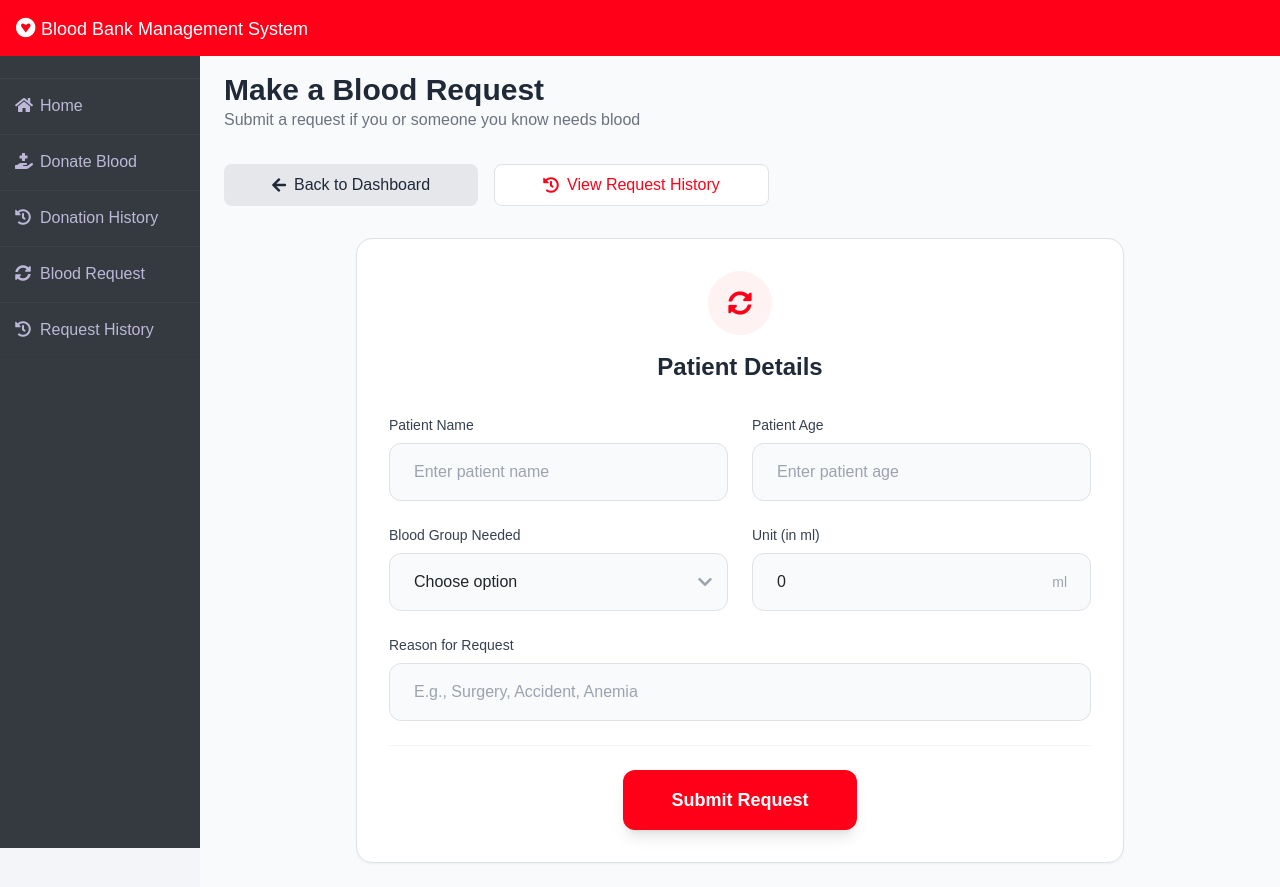
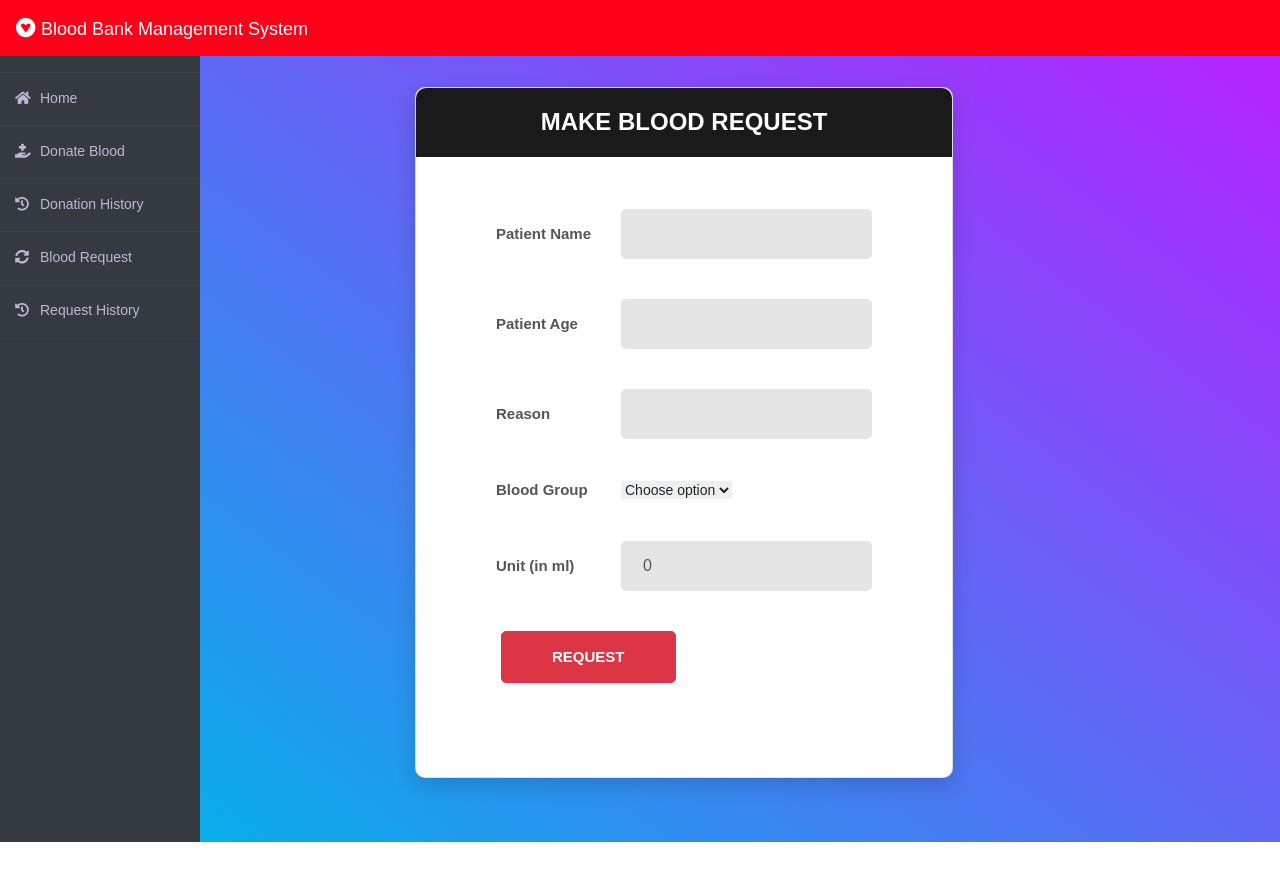
Before and after one commit to sivasankarianbumani04-tech/bloodbankmanagement-master, a Django app: page /donor/make-request/ in a window 1280 px wide. After the commit the page ends 842 px from the top, so only its background shows below. Run offline with Django 3.2, Linux system fonts and the light colour scheme; some libraries are stand-ins or nearby versions.

Commit message:
Update project configuration

```diff
--- a/patient/models.py
+++ b/patient/models.py
@@ -12,7 +12,6 @@ class Patient(models.Model):
 
     address = models.CharField(max_length=40)
     mobile = models.CharField(max_length=20,null=False)
-    hospital_name = models.CharField(max_length=100, null=True, blank=True)
 
     @property
     def get_name(self):
--- a/templates/donor/makerequest.html
+++ b/templates/donor/makerequest.html
@@ -1,54 +1,59 @@
 {% extends 'donor/donorbase.html' %}
 {% block content %}
 {% load widget_tweaks %}
+{%load static%}
+<head>
+        <!-- Font special for pages-->
+        <link href="https://fonts.googleapis.com/css?family=Open+Sans:300,300i,400,400i,600,600i,700,700i,800,800i" rel="stylesheet">
 
-<div class="p-6 bg-gray-50 min-h-screen">
+        <!-- Main CSS-->
 
-    <div class="mb-8">
-        <h1 class="text-3xl font-bold text-gray-800">Make a Blood Request</h1>
-        <p class="text-gray-500">Submit a request if you or someone you know needs blood</p>
+        <link href="{% static "css/main.css" %}"rel="stylesheet" media="all">
+</head>
+<div class="page-wrapper bg-gra-03 p-t-45 p-b-50">
+    <div class="wrapper wrapper--w790">
+
+        <div style="margin-left: 70px;" class="card card-5">
+            <div class="card-heading">
+                <h2 class="title">MAKE BLOOD REQUEST</h2>
+            </div>
+            <div class="card-body">
+                <form method="POST" autocomplete="off" enctype="multipart/form-data">
+                    {% csrf_token %}
+
+                    <div class="form-row">
+                        <div class="name">Patient Name</div>
+                        <div class="value">
+                            <div class="input-group">
+                                {% render_field request_form.patient_name|attr:'required:true'  class="input--style-5"  %}
+                            </div>
+                        </div>
                     </div>
 
-    <!-- Navigation Buttons -->
-    <div class="flex flex-wrap gap-4 mb-8">
-        <a href="{% url 'donor-dashboard' %}" class="bg-gray-200 hover:bg-gray-300 text-gray-800 font-medium py-2 px-5 rounded-lg transition-colors flex items-center gap-2">
-            <i class="fas fa-arrow-left"></i> Back to Dashboard
-        </a>
-        <a href="{% url 'request-history' %}" class="bg-white border border-brand-red text-brand-red hover:bg-red-50 font-medium py-2 px-5 rounded-lg transition-colors flex items-center gap-2">
-            <i class="fas fa-history"></i> View Request History
-        </a>
+                    <div class="form-row">
+                        <div class="name">Patient Age</div>
+                        <div class="value">
+                            <div class="input-group">
+                                {% render_field request_form.patient_age|attr:'required:true'  class="input--style-5"  %}
+                            </div>
+                        </div>
                     </div>
 
-    <!-- Request Form -->
-    <div class="bg-white rounded-2xl shadow-sm border border-gray-100 p-8 max-w-3xl mx-auto">
-        <div class="text-center mb-8">
-            <div class="bg-red-50 h-16 w-16 rounded-full flex items-center justify-center text-brand-red text-2xl mx-auto mb-3">
-                <i class="fas fa-sync-alt"></i>
+                    <div class="form-row">
+                        <div class="name">Reason</div>
+                        <div class="value">
+                            <div class="input-group">
+                                {% render_field request_form.reason|attr:'required:true'  class="input--style-5"  %}
                             </div>
-            <h2 class="text-2xl font-bold text-gray-800">Patient Details</h2>
+                        </div>
                     </div>
 
-        <form method="POST" autocomplete="off" enctype="multipart/form-data" class="space-y-6">
-            {% csrf_token %}
-
-            <div class="grid grid-cols-1 md:grid-cols-2 gap-6">
-                <!-- Patient Name -->
-                <div>
-                    <label class="block text-sm font-medium text-gray-700 mb-2">Patient Name</label>
-                    {% render_field request_form.patient_name required="true" class="w-full px-4 py-3 border border-gray-300 rounded-xl focus:ring-brand-red focus:border-brand-red bg-gray-50" placeholder="Enter patient name" %}
-                </div>
-
-                <!-- Patient Age -->
-                <div>
-                    <label class="block text-sm font-medium text-gray-700 mb-2">Patient Age</label>
-                    {% render_field request_form.patient_age required="true" class="w-full px-4 py-3 border border-gray-300 rounded-xl focus:ring-brand-red focus:border-brand-red bg-gray-50" placeholder="Enter patient age" %}
-                </div>
-
-                <!-- Blood Group -->
-                <div>
-                    <label class="block text-sm font-medium text-gray-700 mb-2">Blood Group Needed</label>
-                    <div class="relative">
-                        <select name="bloodgroup" class="w-full pl-4 pr-10 py-3 border border-gray-300 rounded-xl focus:ring-brand-red focus:border-brand-red appearance-none bg-gray-50" required>
+                    <div class="form-row">
+                        <div class="name">Blood Group</div>
+                        <div class="value">
+                            <div class="input-group">
+                                <div class="rs-select2 js-select-simple select--no-search">
+                                    <select name="bloodgroup">
                                         <option disabled="disabled" selected="selected">Choose option</option>
                                         <option>O+</option>
                                         <option>O-</option>
@@ -59,36 +64,35 @@
                                         <option>AB+</option>
                                         <option>AB-</option>
                                     </select>
-                        <div class="absolute inset-y-0 right-0 pr-3 flex items-center pointer-events-none">
-                            <i class="fas fa-chevron-down text-gray-400"></i>
+                                    <div class="select-dropdown"></div>
+                                </div>
                             </div>
                         </div>
                     </div>
 
-                <!-- Unit -->
-                <div>
-                    <label class="block text-sm font-medium text-gray-700 mb-2">Unit (in ml)</label>
-                    <div class="relative">
-                        {% render_field request_form.unit required="true" class="w-full pl-4 pr-10 py-3 border border-gray-300 rounded-xl focus:ring-brand-red focus:border-brand-red bg-gray-50" placeholder="e.g. 350" %}
-                        <div class="absolute inset-y-0 right-0 pr-4 flex items-center pointer-events-none text-gray-400 text-sm font-medium">
-                            ml
+                    <div class="form-row">
+                        <div class="name">Unit (in ml)</div>
+                        <div class="value">
+                            <div class="input-group">
+                                {% render_field request_form.unit|attr:'required:true'  class="input--style-5"  %}
                             </div>
                         </div>
                     </div>
 
-                <!-- Reason -->
-                <div class="md:col-span-2">
-                    <label class="block text-sm font-medium text-gray-700 mb-2">Reason for Request</label>
-                    {% render_field request_form.reason required="true" class="w-full px-4 py-3 border border-gray-300 rounded-xl focus:ring-brand-red focus:border-brand-red bg-gray-50" placeholder="E.g., Surgery, Accident, Anemia" %}
+
+
+
+
+
+                    <div>
+                        <button class="btn btn--radius-2 btn-danger" type="submit">REQUEST</button>
+                    </div>
+                </form>
+                <br>
+
+
             </div>
         </div>
-
-            <div class="pt-6 border-t border-gray-100 flex justify-center">
-                <button type="submit" class="bg-brand-red hover:bg-brand-dark text-white font-bold py-3 px-12 rounded-xl shadow-lg hover:shadow-xl transition-all transform hover:-translate-y-1 w-full md:w-auto text-lg">
-                    Submit Request
-                </button>
-            </div>
-        </form>
     </div>
 </div>
 
```
Also changed, not shown: README.md, static/profile_pic/Donor/ROHITH_A_.jpg (deleted), static/profile_pic/Donor/WIN_20200510_14_20_49_Pro.jpg (deleted), static/profile_pic/Donor/WIN_20200510_14_20_49_Pro_15W0o3e.jpg (deleted), static/profile_pic/Donor/WIN_20200510_14_20_54_Pro.jpg (deleted), static/profile_pic/Donor/WhatsApp_Image_2026-05-19_at_1.31.05_PM.jpeg (deleted), static/profile_pic/Donor/WhatsApp_Image_2026-05-19_at_1.31.05_PM_jqc07d1.jpeg (deleted), static/profile_pic/Donor/shivuu.jpeg (deleted), static/profile_pic/Patient/shivuu.jpeg (deleted), 2 other files. Lines whose indentation alone changed are shown as unchanged.
